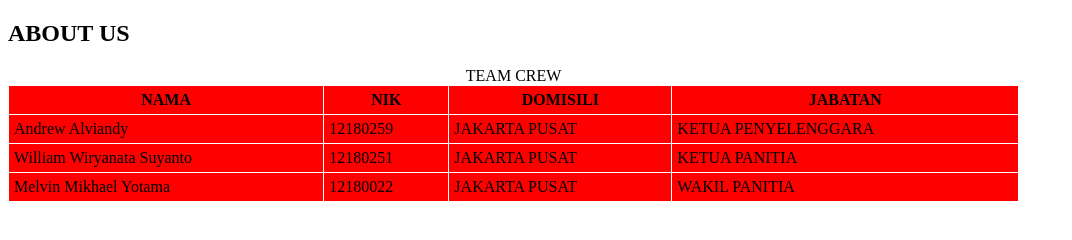
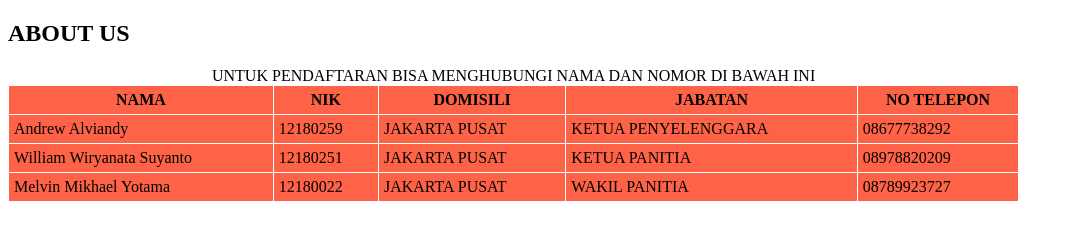
Before and after one commit to Kartini9n02/ninestreetcup.github.io, a plain HTML site: page about us.html in a window 1280 px wide. Shown: the whole page, without its empty margins (0-1072 px from the left). Drawn offline with Linux system fonts and the light colour scheme.

Commit message:
Update about us.html

```diff
--- a/about us.html
+++ b/about us.html
@@ -7,7 +7,7 @@ table, th, td {
   border-collapse: collapse;
 }
 th, td {
-  background-color:Red;
+  background-color:tomato;
 }
 </style>
 </head>
@@ -16,30 +16,34 @@ th, td {
 <h2>ABOUT US</h2>
 
 <table border="2" width="80%" cellpadding="5">
-<caption>TEAM CREW</caption>
+<caption>UNTUK PENDAFTARAN BISA MENGHUBUNGI NAMA DAN NOMOR DI BAWAH INI</caption>
   <tr>
     <th>NAMA</th>
     <th>NIK</th>
     <th>DOMISILI</th>
     <th>JABATAN</th>
+    <th>NO TELEPON</th>
   </tr>
   <tr>
     <td>Andrew Alviandy</td>
     <td>12180259</td>
     <td>JAKARTA PUSAT</td>
     <td>KETUA PENYELENGGARA</th>
+    <td>08677738292</th>
   </tr>
   <tr>
     <td>William Wiryanata Suyanto</td>
     <td>12180251</td>
     <td>JAKARTA PUSAT</td>
     <td>KETUA PANITIA</th>
+    <td>08978820209</th>
   </tr>
   <tr>
     <td>Melvin Mikhael Yotama</td>
     <td>12180022</td>
     <td>JAKARTA PUSAT</td>
     <td>WAKIL PANITIA</th>
+    <td>08789923727</th>
   </tr>
 </table>
 
```
